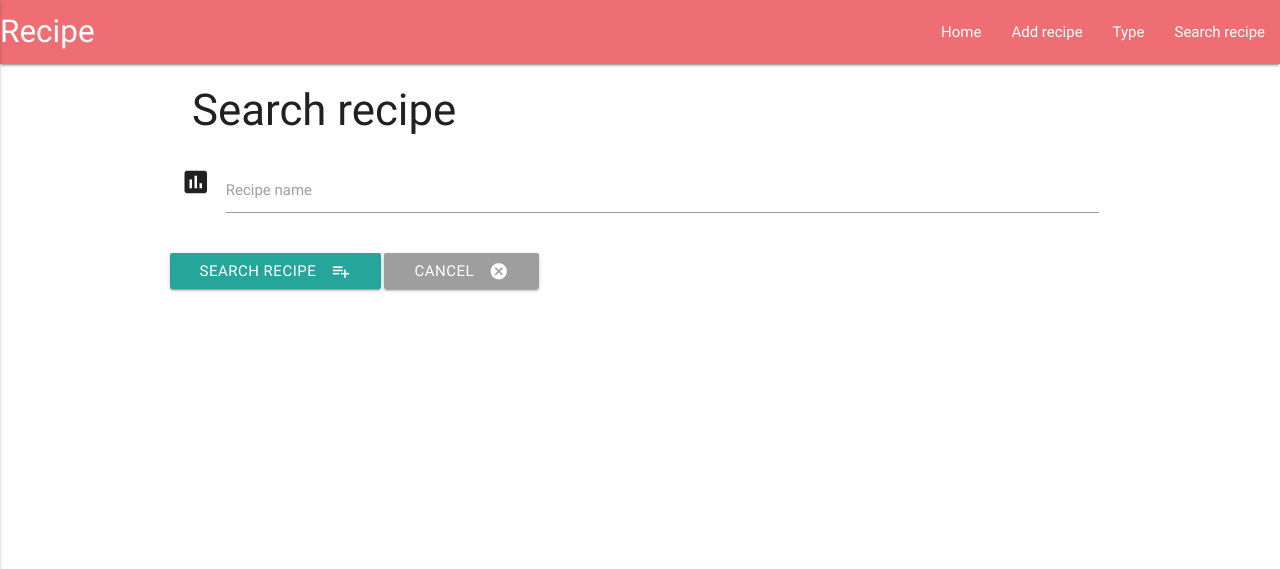
After one commit to comanezz/recipe-website, a Flask app: page /search_recipe in a window 1280 px wide. The commit adds this page. Shown: the top 569 px of the page. Run offline with Flask 2, Linux system fonts and the light colour scheme; some libraries are stand-ins or nearby versions.

Commit message:
Search recipe page and recipe found page created, functions for search recipe page and find recipe created and working

```diff
--- a/app.py
+++ b/app.py
@@ -15,6 +15,7 @@ app.config["MONGO_URI"] = os.environ.get('MYMONGO_URI')
 
 mongo = PyMongo(app)
 
+# --------------- Recipe ----------------
 @app.route('/')
 @app.route('/get_recipes')
 def get_recipes():
@@ -72,6 +73,25 @@ def delete_recipe(recipe_id):
     recipe.delete_one({'_id': ObjectId(recipe_id)})
     return redirect(url_for('get_recipes'))
 
+# Search recipe page
+@app.route('/search_recipe')
+def search_recipe():
+    return render_template("searchrecipe.html")
+
+# Search recipe name
+@app.route('/search_recipe_name', methods=['POST'])
+def search_recipe_name():
+    # Get the search term from the form
+    search_term = request.form.get('recipe_name')
+
+    # Create index
+    mongo.db.recipes.create_index( [('recipe_name', 'text')] )
+
+    # Find the search term
+    recipe_found = mongo.db.recipes.find({ '$text': { '$search': search_term } })
+
+    return render_template('recipefound.html', recipe = recipe_found)
+
 # --------------- Type ----------------
 
 # Get recipe type
--- a/templates/base.html
+++ b/templates/base.html
@@ -25,11 +25,13 @@
                 <li><a href="{{ url_for('get_recipes')}}">Home</a></li>
                 <li><a href="{{ url_for('add_recipe') }}">Add recipe</a></li>
                 <li><a href="{{ url_for('get_type') }}">Type</a></li>
+                <li><a href="{{ url_for('search_recipe') }}">Search recipe</a></li>
               </ul>
               <ul class="side-nav" id="mobile-demo">
                 <li><a href="{{ url_for('get_recipes')}}">Home</a></li>
                 <li><a href="{{ url_for('add_recipe') }}">Add recipe</a></li>
                 <li><a href="{{ url_for('get_type') }}">Type</a></li>
+                <li><a href="{{ url_for('search_recipe') }}">Search recipe</a></li>
               </ul>
             </div>
           </nav>
--- /dev/null
+++ b/templates/searchrecipe.html
@@ -0,0 +1,31 @@
+{% extends "base.html" %}
+
+{% block title %} Search recipe {% endblock %}
+
+{% block content %}
+
+<h3>Search recipe</h3>
+
+<div class="row">
+    <form action="{{url_for('search_recipe_name')}}" method="POST" class="col s12">
+
+        <div class="row">
+            <div class="row">
+                <div class="input-field col s12">
+                    <i class="material-icons prefix">poll</i>
+                    <input id="recipe_name" name="recipe_name" type="text" class="validate">
+                    <label for="recipe_name">Recipe name</label>
+                </div>
+            </div>
+            <div class="row">
+                <button class="btn waves-effect waves-light" type="submit">Search recipe
+                    <i class="material-icons right">playlist_add</i>
+                 </button>
+                <a href="{{url_for('get_recipes')}}" class="waves-effect waves-light btn grey">
+                    <i class="material-icons right">cancel</i>Cancel
+                </a>
+            </div>
+    </form>
+  </div>
+
+{% endblock %}
```
Also changed, not shown: templates/recipefound.html (added, +30 -0 lines).
